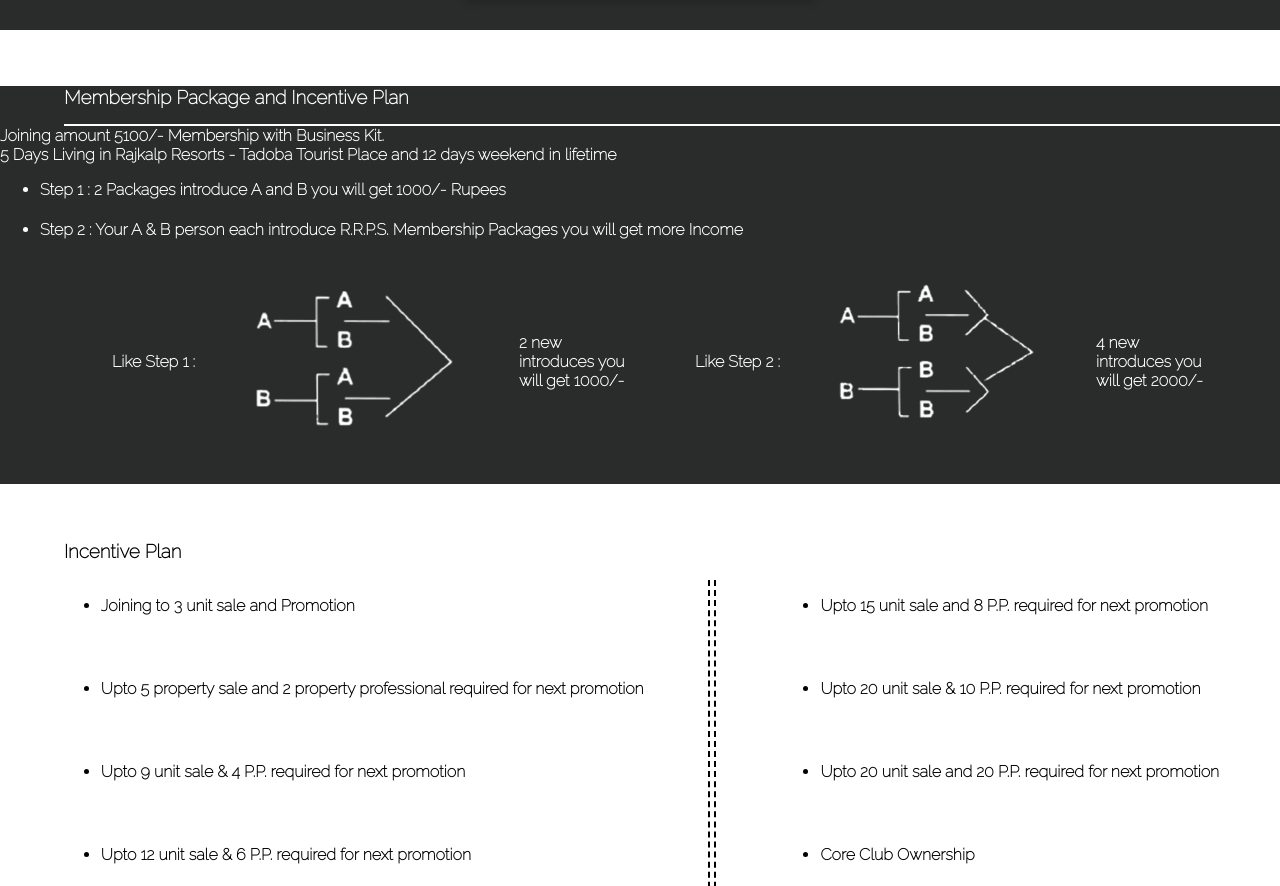
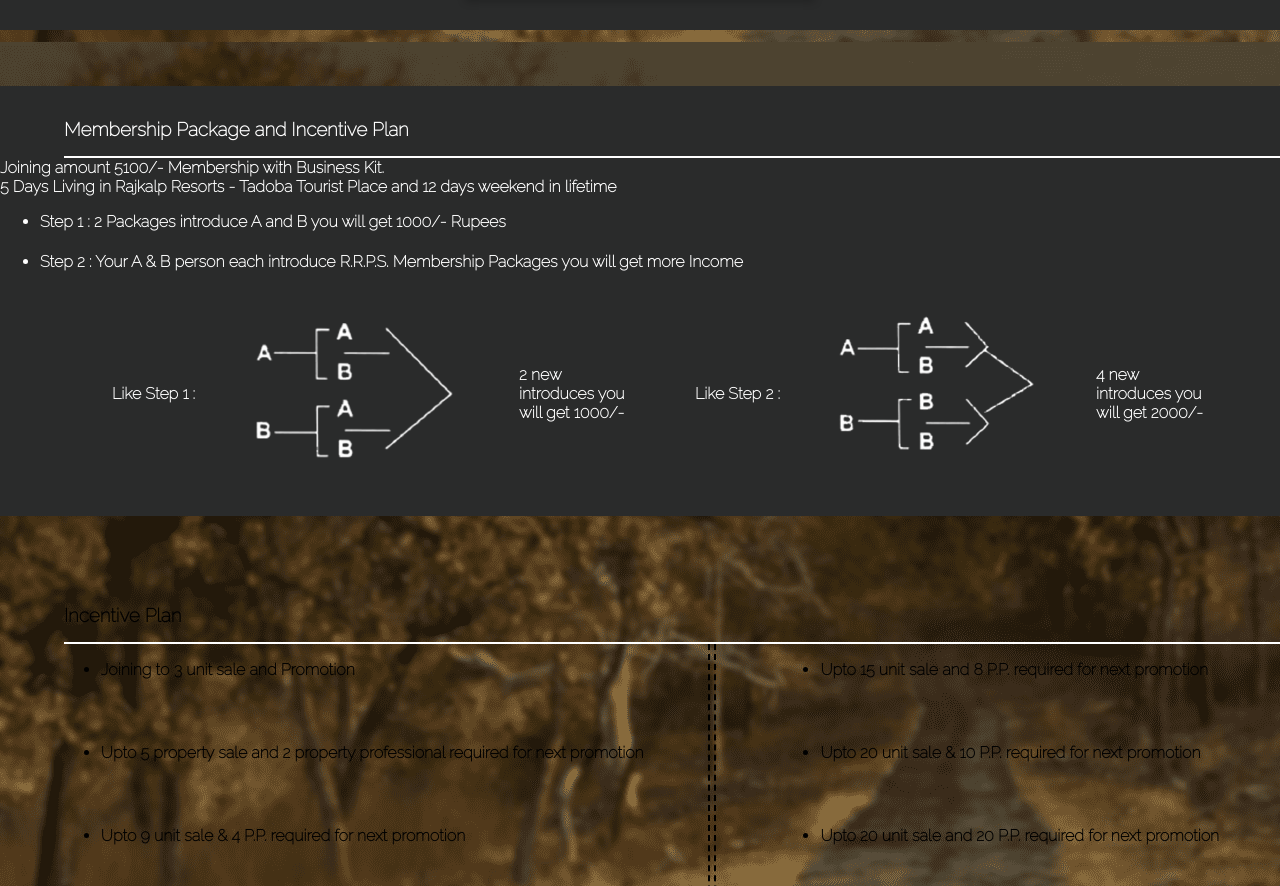
Before and after one commit to Rajkalp-Resort/resort-fe, a React (Create React App) app: page /package in a window 1280 px wide. Shown: the part 1796-2682 px from the top of the page. Built offline with nearby package versions, Linux system fonts and the light colour scheme.

Commit message:
edit package

```diff
--- a/src/pages/Package.js
+++ b/src/pages/Package.js
@@ -4,7 +4,7 @@ import styles from './Package.module.css'
 
 function Package() {
     return (
-        <>
+        <div className={styles.outerPack}>
             < Navbar />
             <div className={styles.packOutlier}>
                 <div className={styles.pack1}>
@@ -235,7 +235,7 @@ function Package() {
                 </div>
 
             </div>
-        </>
+        </div>
     )
 }
 
--- a/src/pages/Package.module.css
+++ b/src/pages/Package.module.css
@@ -1,5 +1,6 @@
-*{
-    /* background: url('./../Home/img1.png'); */
+.outerPack{
+    background: url('./blurBg.png');
+    z-index: -1;
 }
 .packOutlier{
     /* display: flex;
@@ -19,6 +20,7 @@
     padding-bottom: 2rem;
     background-color: #2A2B2B;
     color: #FFFFFF;
+    /* z-index: 1; */
 }
 
 .p1Card{
@@ -115,7 +117,8 @@
 }
 .heading{
     /* font-family: 'Times New Roman', Times, serif; */
-    /* margin-top:  */
+    margin-top: 3rem;
+    padding-top: 2rem;
     font-weight:bold;
     font-size: 0.5cm;
     margin-left: 4rem;
```
Also changed, not shown: src/pages/blurBg.png (added).
